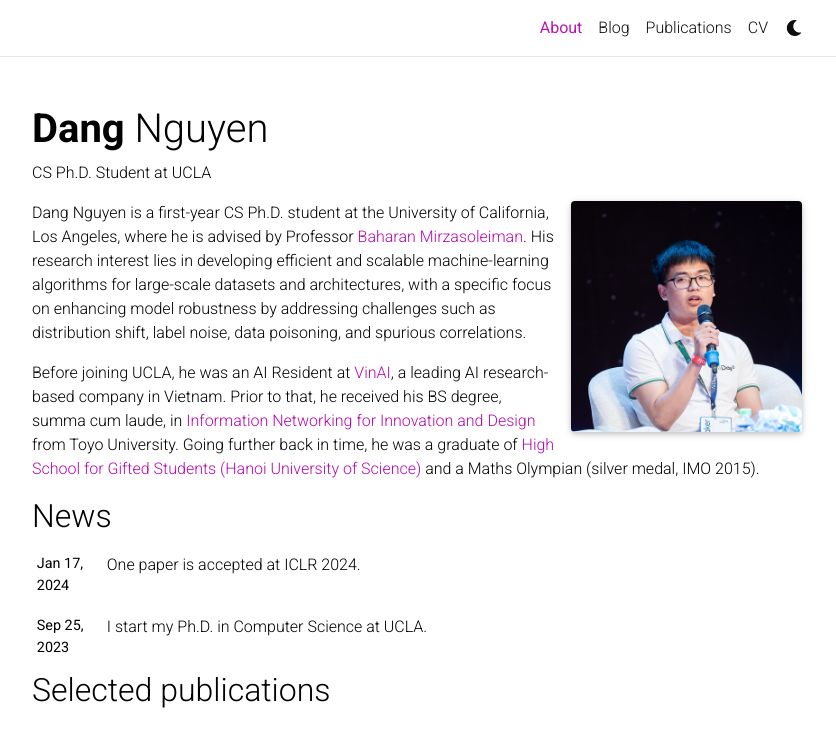
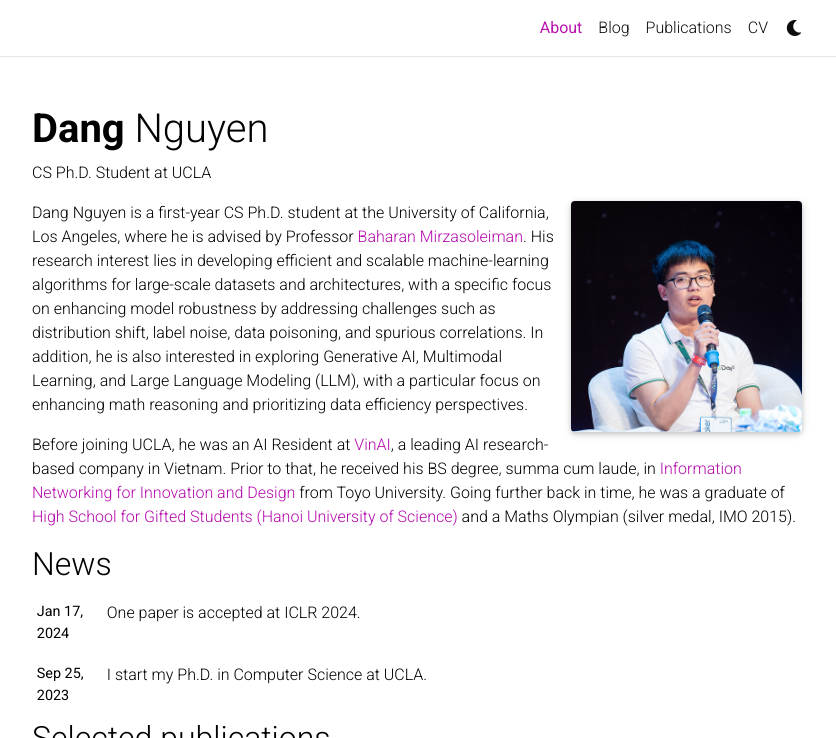
Before and after one commit to hsgser/hsgser.github.io, a Jekyll site: the page built from _pages/about.md, in a window 1280 px wide and 1075 px high, cut to the strip 0-738 px from the top of the window. Shown: the whole strip, without its empty margins (223-1059 px from the left). Built offline with Jekyll 4.4.1, drawn with Linux system fonts in a browser that asks for light colours; full-size pictures stand in for the smaller copies a plugin makes; comment, search, counter and statistics services are not loaded; a style sheet for code colours, icons or effects is not loaded.

Commit message:
Update research interests

```diff
--- a/_pages/about.md
+++ b/_pages/about.md
@@ -18,6 +18,6 @@ selected_papers: true # includes a list of papers marked as "selected={true}"
 social: true  # includes social icons at the bottom of the page
 ---
 
-Dang Nguyen is a first-year CS Ph.D. student at the University of California, Los Angeles, where he is advised by Professor <a href="https://baharanm.github.io/">Baharan Mirzasoleiman</a>. His research interest lies in developing efficient and scalable machine-learning algorithms for large-scale datasets and architectures, with a specific focus on enhancing model robustness by addressing challenges such as distribution shift, label noise, data poisoning, and spurious correlations.
+Dang Nguyen is a first-year CS Ph.D. student at the University of California, Los Angeles, where he is advised by Professor <a href="https://baharanm.github.io/">Baharan Mirzasoleiman</a>. His research interest lies in developing efficient and scalable machine-learning algorithms for large-scale datasets and architectures, with a specific focus on enhancing model robustness by addressing challenges such as distribution shift, label noise, data poisoning, and spurious correlations. In addition, he is also interested in exploring Generative AI, Multimodal Learning, and Large Language Modeling (LLM), with a particular focus on enhancing math reasoning and prioritizing data efficiency perspectives.
 
 Before joining UCLA, he was an AI Resident at <a href="https://www.vinai.io/">VinAI</a>, a leading AI research-based company in Vietnam. Prior to that, he received his BS degree, summa cum laude, in <a href="https://www.toyo.ac.jp/en/academics/faculty/iniad/">Information Networking for Innovation and Design</a> from Toyo University. Going further back in time, he was a graduate of <a href="https://en.wikipedia.org/wiki/High_School_for_Gifted_Students,_Hanoi_University_of_Science">High School for Gifted Students (Hanoi University of Science)</a> and a Maths Olympian (silver medal, IMO 2015).
```
Also changed, not shown: 1 other file.
